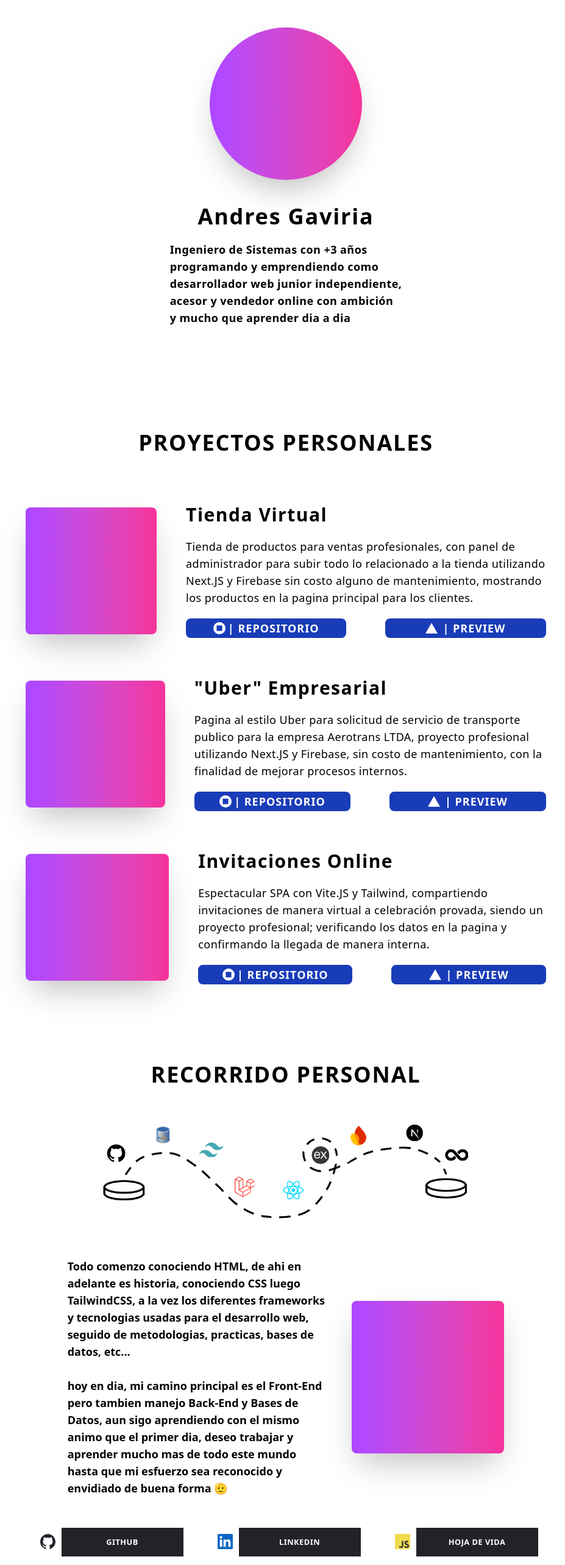
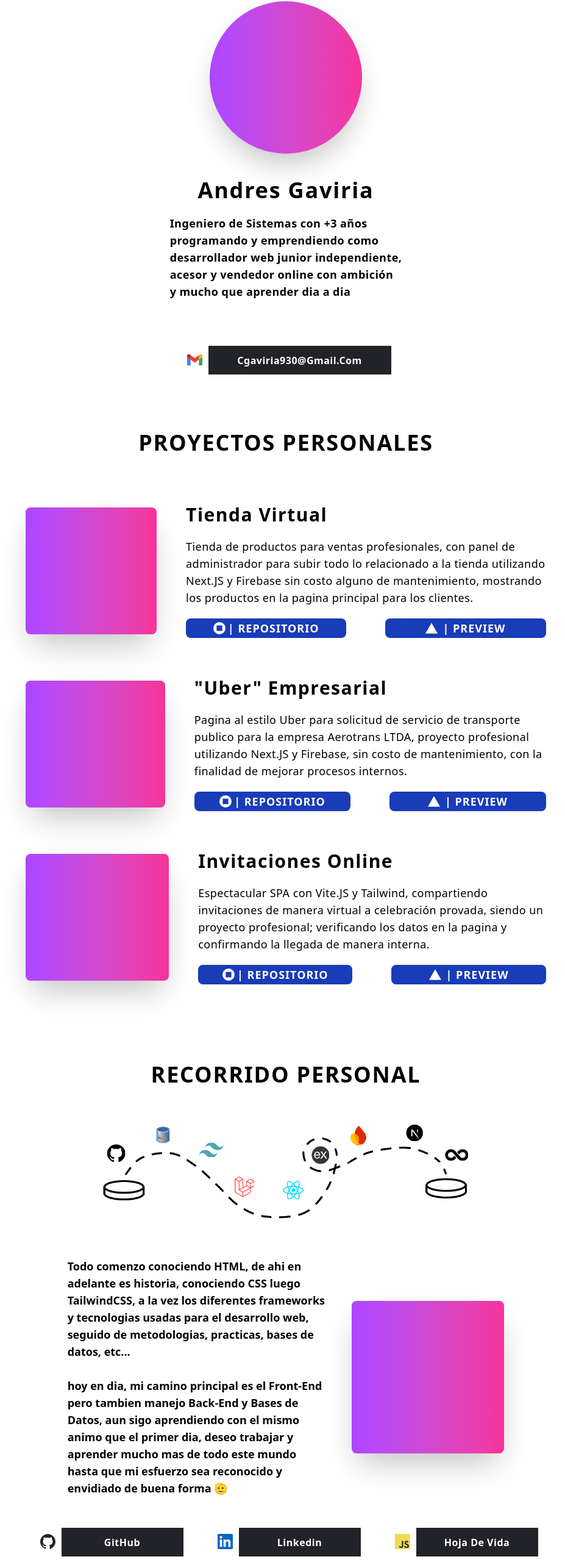
Before and after one commit to AndresG2412/Portfolio2025, a React (Vite) app: page / in a window 1280 px wide. Shown: the part 142-2708 px from the top of the page at 61% size, without its empty margins (171-1098 px from the left). Built offline with nearby package versions, Linux system fonts and the light colour scheme.

Commit message:
botones finalizado

```diff
--- a/src/App.jsx
+++ b/src/App.jsx
@@ -6,13 +6,14 @@ import roadmap from "./Images/roadmap_camilo.png"
 import Github from './Components/Buttons/Github'
 import Linkedin from './Components/Buttons/Linkedin'
 import Javascript from './Components/Buttons/Javascript'
+import Gmail from './Components/Buttons/Gmail'
 
 export default function App() {
     return (
         <>
             <Navbar/>
 
-            <section id='Quien Soy' className='w-full h-[80vh] md:mt-28'>
+            <section id='Quien Soy' className='w-full h-[80vh] md:mt-28 flex flex-col items-center justify-center gap-y-10'>
                 <div className='flex flex-col items-center justify-center h-full gap-y-10'>
                     <div className='w-[250px] h-[250px] rounded-full bg-gradient-to-r from-purple-500 to-pink-500 shadow-2xl flex items-center justify-center'>
                     </div>
@@ -21,13 +22,29 @@ export default function App() {
                         <p className='font-semibold tracking-wide text-lg text-start'>Ingeniero de Sistemas con +3 años<br />programando y emprendiendo como<br />desarrollador web junior independiente,<br />acesor y vendedor online con ambición<br />y mucho que aprender dia a dia</p>
                     </div>
                 </div>
+                <a href=""><Gmail/></a>
             </section>
 
             <section id='Proyectos' className='pt-16 md:pt-24'>
                 <p className='text-center text-4xl tracking-wider font-bold pb-12'>PROYECTOS PERSONALES</p>
-                <CardProject titulo={"Tienda Virtual"} descripcion={"Tienda de productos para ventas profesionales, con panel de administrador para subir todo lo relacionado a la tienda utilizando Next.JS y Firebase sin costo alguno de mantenimiento, mostrando los productos en la pagina principal para los clientes."}/>
-                <CardProject titulo={`"Uber" Empresarial`} descripcion={"Pagina al estilo Uber para solicitud de servicio de transporte publico para la empresa Aerotrans LTDA, proyecto profesional utilizando Next.JS y Firebase, sin costo de mantenimiento, con la finalidad de mejorar procesos internos."}/>
-                <CardProject titulo={"Invitaciones Online"} descripcion={"Espectacular SPA con Vite.JS y Tailwind, compartiendo invitaciones de manera virtual a celebración provada, siendo un proyecto profesional; verificando los datos en la pagina y confirmando la llegada de manera interna."}/>
+                <CardProject
+                    titulo={"Tienda Virtual"}
+                    descripcion={"Tienda de productos para ventas profesionales, con panel de administrador para subir todo lo relacionado a la tienda utilizando Next.JS y Firebase sin costo alguno de mantenimiento, mostrando los productos en la pagina principal para los clientes."}
+                    linkRepo={"https://github.com/AndresG2412/OnlineShop"}
+                    linkPreview={"https://salchi-gabo.vercel.app/"}
+                    />
+                <CardProject
+                    titulo={`"Uber" Empresarial`}
+                    descripcion={"Pagina al estilo Uber para solicitud de servicio de transporte publico para la empresa Aerotrans LTDA, proyecto profesional utilizando Next.JS y Firebase, sin costo de mantenimiento, con la finalidad de mejorar procesos internos."}
+                    linkRepo={"https://github.com/AndresG2412/Aerotrans"}
+                    linkPreview={"https://aerotrans.vercel.app/"}
+                    />
+                <CardProject
+                    titulo={"Invitaciones Online"}
+                    descripcion={"Espectacular SPA con Vite.JS y Tailwind, compartiendo invitaciones de manera virtual a celebración provada, siendo un proyecto profesional; verificando los datos en la pagina y confirmando la llegada de manera interna."}
+                    linkRepo={"https://github.com/AndresG2412/cartas-mv"}
+                    linkPreview={"https://cartas-mv.vercel.app/"}
+                    />
             </section>
 
             <section id='Recorrido' className='pt-16 md:pt-24 pb-12'>
@@ -54,14 +71,14 @@ export default function App() {
 
             <div className='mb-24'>
                 <div className='hidden md:flex justify-center items-center gap-x-10 mb-8'>
-                    <Github/>
-                    <Linkedin/>
-                    <Javascript/>
+                    <a href="https://github.com/AndresG2412"><Github/></a>
+                    <a href="https://www.linkedin.com/in/andres-gaviria-503757257/"><Linkedin/></a>
+                    <a href="/hojadevida2025.pdf" download><Javascript/></a>
                 </div>
                 <div className='md:hidden flex flex-col gap-y-8 justify-center items-center gap-x-10 mb-8'>
-                    <Github/>
-                    <Linkedin/>
-                    <Javascript/>
+                    <a href="https://github.com/AndresG2412"><Github/></a>
+                    <a href="https://www.linkedin.com/in/andres-gaviria-503757257/"><Linkedin/></a>
+                    <a href="/hojadevida2025.pdf" download><Javascript/></a>
                 </div>
             </div>
         </>
--- /dev/null
+++ b/src/Components/Buttons/Gmail.jsx
@@ -0,0 +1,27 @@
+import React from 'react'
+
+export default function Gmail() {
+    return (
+        <div>
+            <div className="button-icon">
+                <div className="icon">
+                    <svg xmlns="http://www.w3.org/2000/svg" viewBox="0 49.4 512 399.42">
+                        <g fill="none" fill-rule="evenodd">
+                            <g fill-rule="nonzero">
+                            <path fill="#4285f4" d="M34.91 448.818h81.454V251L0 163.727V413.91c0 19.287 15.622 34.91 34.91 34.91z"/>
+                            <path fill="#34a853" d="M395.636 448.818h81.455c19.287 0 34.909-15.622 34.909-34.909V163.727L395.636 251z"/>
+                            <path fill="#fbbc04" d="M395.636 99.727V251L512 163.727v-46.545c0-43.142-49.25-67.782-83.782-41.891z"/>
+                            </g>
+                            <path fill="#ea4335" d="M116.364 251V99.727L256 204.455 395.636 99.727V251L256 355.727z"/>
+                            <path fill="#c5221f" fill-rule="nonzero" d="M0 117.182v46.545L116.364 251V99.727L83.782 75.291C49.25 49.4 0 74.04 0 117.18z"/>
+                        </g>
+                    </svg>
+                </div>
+                <div className="cube2">
+                    <span className="side2 front lowercase">cgaviria930@gmail.com</span>
+                    <span className="side2 top">Enviar correo!</span>
+                </div>
+            </div>
+        </div>
+    )
+}
--- a/src/Components/CardProject.jsx
+++ b/src/Components/CardProject.jsx
@@ -1,6 +1,6 @@
 import React from 'react'
 
-export default function CardProject({titulo, descripcion}) {
+export default function CardProject({titulo, descripcion, linkRepo, linkPreview}) {
     return (
         <div className='w-2/3 mx-auto md:flex gap-x-12 py-8 items-center justify-center'>
             <div className=' md:w-[50rem] h-52 rounded-lg bg-gradient-to-r from-purple-500 to-pink-500 shadow-2xl mb-8 md:mb-0'>
@@ -12,12 +12,12 @@ export default function CardProject({titulo, descripcion}) {
                     <button
                         className='hover:border-purple-800 flex items-center gap-x-1 justify-center hover:scale-110 hover:duration-300 bg-blue-800 border-2 border-blue-800 rounded-lg px-4 py2 font-semibold tracking-wider md:text-xl'>
                             <svg viewBox="0 0 24 24" width="20" height="20" xmlns="http://www.w3.org/2000/svg" preserveAspectRatio="xMidYMid"><path fill="#fff" d="M12,0A12,12,0,1,0,24,12,12,12,0,0,0,12,0Zm5.5,17.5H6.5V6.5h11Z"/></svg>
-                            <p className='text-lg uppercase text-white'>| REPOSITORIO</p>
+                            <a href={linkRepo} className='text-lg uppercase text-white'>| REPOSITORIO</a>
                     </button>
                     <button
                         className='hover:border-purple-800 flex items-center gap-x-2 justify-center hover:scale-110 hover:duration-300 bg-blue-800 border-2 border-blue-800 rounded-lg px-4 py2 font-semibold tracking-wider md:text-xl'>
                             <svg viewBox="0 0 256 222" width="20" height="20" xmlns="http://www.w3.org/2000/svg" preserveAspectRatio="xMidYMid"><path fill="#fff" d="m128 0 128 221.705H0z"/></svg>
-                            <p className='text-lg uppercase text-white'>| Preview</p>
+                            <a href={linkPreview} className='text-lg uppercase text-white'>| Preview</a>
                     </button>
                 </div>
             </div>
--- a/src/index.css
+++ b/src/index.css
@@ -29,6 +29,13 @@
     height: 20px;
 }
 
+.cube2 {
+    transition: all 0.4s;
+    transform-style: preserve-3d;
+    width: 300px;
+    height: 25px;
+}
+
 .button-icon:hover {
     border-color: #6614cb;
 }
@@ -42,10 +49,23 @@
     height: 47px;
     width: 200px;
     display: flex;
-    font-size: 0.8em;
+    font-size: 1em;
     justify-content: center;
     align-items: center;
-    text-transform: uppercase;
+    text-transform: capitalize;
+    letter-spacing: 0.5px;
+    font-weight: bold;
+}
+
+.side2 {
+    position: absolute;
+    height: 47px;
+    width: 300px;
+    display: flex;
+    font-size: 1em;
+    justify-content: center;
+    align-items: center;
+    text-transform: capitalize;
     letter-spacing: 0.5px;
     font-weight: bold;
 }
```
Also changed, not shown: 1 other file (tests, documents, lock files or other folders).
